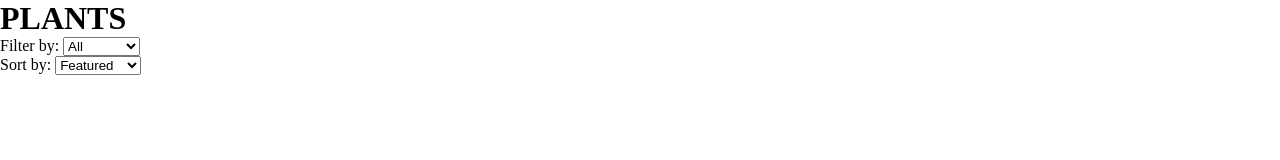
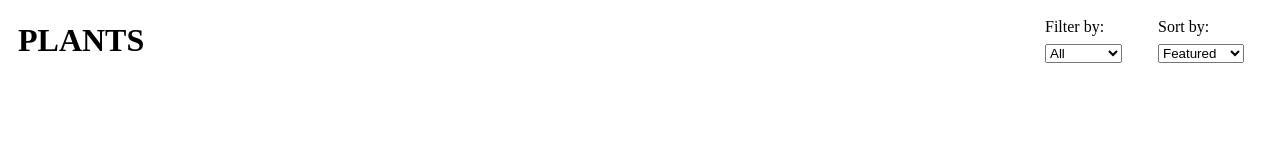
Before and after one commit to WenardKen57-eng/product-page-layout-with-flexbox, a plain HTML site: page index.html in a window 1280 px wide. Drawn offline with Linux system fonts and the light colour scheme.

Commit message:
Center header elements and add spaces
That space between LOGO and filter and sort creates a separation
that's what we want. Elements close to each other looks cramped

```diff
--- a/style.css
+++ b/style.css
@@ -9,3 +9,21 @@ html {
     padding: 0;
     margin: 0;
 }
+
+#header {
+    padding: 18px;
+    display: flex;
+    align-items: center;
+}
+
+#header h1 {
+    flex-grow: 1;
+}
+
+#header .filter-container,
+#header .sort-container {
+    display: flex;
+    flex-direction: column;
+    padding: 0 18px;
+    gap: 8px;
+}
```
Also changed, not shown: index.html (+0 -1 lines).
